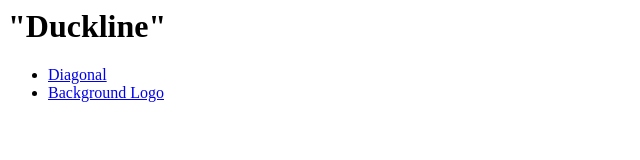
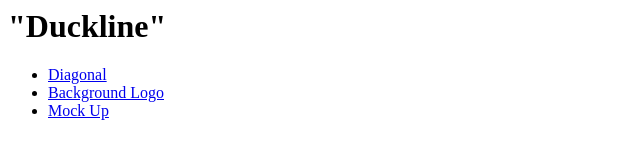
Before and after one commit to bm3n/duckline, a plain HTML site: page index.html in a window 1280 px wide. Shown: the full height of the page, 0-640 px from the left. Drawn offline with Linux system fonts and the light colour scheme.

Commit message:
Updated index.html

```diff
--- a/index.html
+++ b/index.html
@@ -11,6 +11,9 @@
             <li>
                 <a href="./logo-background">Background Logo</a>
             </li>
+            <li>
+                <a href="./mock">Mock Up</a>
+            </li>
         </ul>
     </body>
 </html>
```
